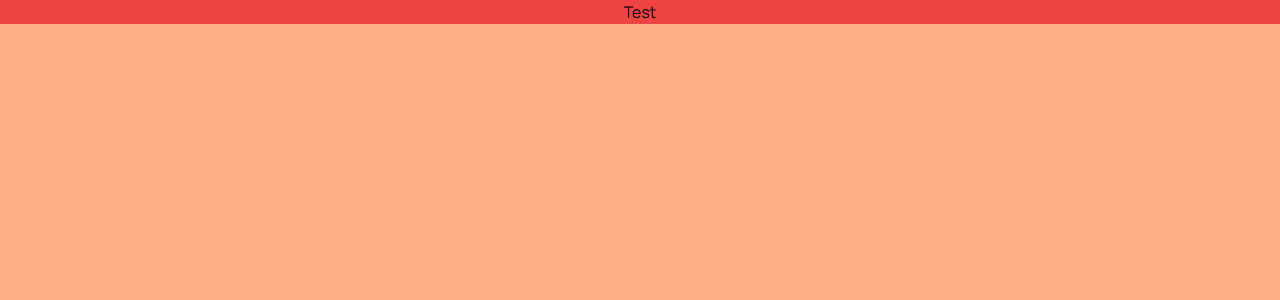
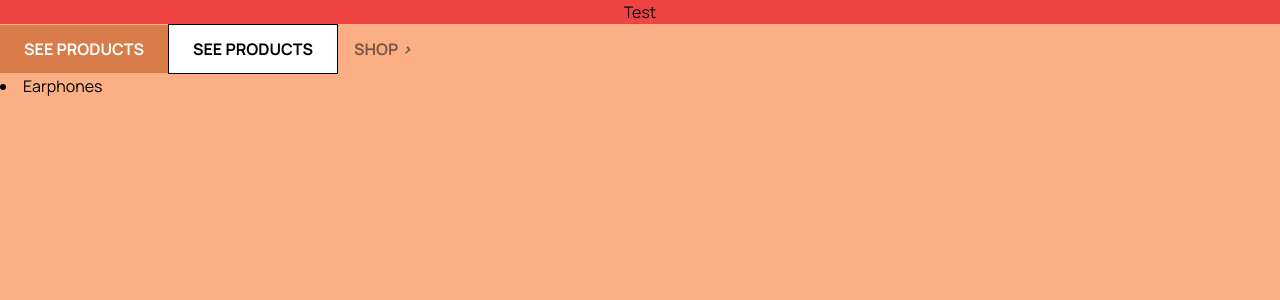
Before and after one commit to TomasLukes/lynxes, a Next.js app: page / in a window 1280 px wide. Shown: the top 300 px of the page. Built offline with nearby package versions, Linux system fonts and the light colour scheme.

Commit message:
Create Button components, initial styling

```diff
--- /dev/null
+++ b/src/app/components/buttons/ButtonArrow.tsx
@@ -0,0 +1,8 @@
+export default function ButtonArrow({ label }) {
+  return (
+    <button className="px-4 py-2 text-dark-900 opacity-50 font-bold
+    hover:text-primary-700 hover:opacity-100">
+      {label} <i>{`>`}</i>
+    </button>
+  )
+}
--- /dev/null
+++ b/src/app/components/buttons/ButtonPrimary.tsx
@@ -0,0 +1,8 @@
+export default function ButtonPrimary({ label }) {
+  return (
+    <button className="px-6 py-3 bg-primary-700 text-light-100 font-bold
+    hover:bg-primary-500">
+      {label}
+    </button>
+  )
+}
--- /dev/null
+++ b/src/app/components/buttons/ButtonSecondary.tsx
@@ -0,0 +1,8 @@
+export default function ButtonSecondary({ label }) {
+  return (
+    <button className="px-6 py-3 bg-light-100 text-dark-900 font-bold border border-dark-900
+    hover:bg-dark-900 hover:text-light-100">
+      {label}
+    </button>
+  )
+}
--- a/src/app/page.tsx
+++ b/src/app/page.tsx
@@ -1,6 +1,18 @@
+import Link from "next/link"
+import ButtonPrimary from "./components/buttons/ButtonPrimary"
+import ButtonSecondary from "./components/buttons/ButtonSecondary"
+import ButtonArrow from "./components/buttons/ButtonArrow"
 
 export default function Home() {
   return (
-    <h1 className="mx-auto bg-red-500 text-center">Test</h1>
+    <div className="">
+      <h1 className="mx-auto bg-red-500 text-center">Test</h1>
+      <ButtonPrimary label='SEE PRODUCTS' />
+      <ButtonSecondary label='SEE PRODUCTS' />
+      <ButtonArrow label='SHOP' />
+      <li>
+        <Link href="/earphones">Earphones</Link>
+      </li>
+    </div>
   )
 }
--- /dev/null
+++ b/src/app/pages/Category/earphones.tsx
@@ -0,0 +1,5 @@
+export default function Earphones() {
+  return (
+    <h1 className="mx-auto bg-red-500 text-center">Earphones</h1>
+  )
+}
```
